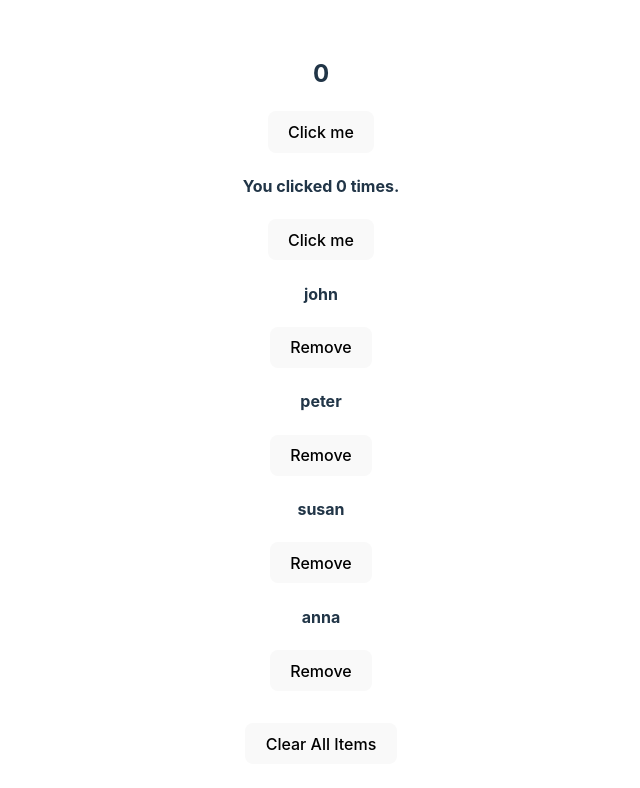
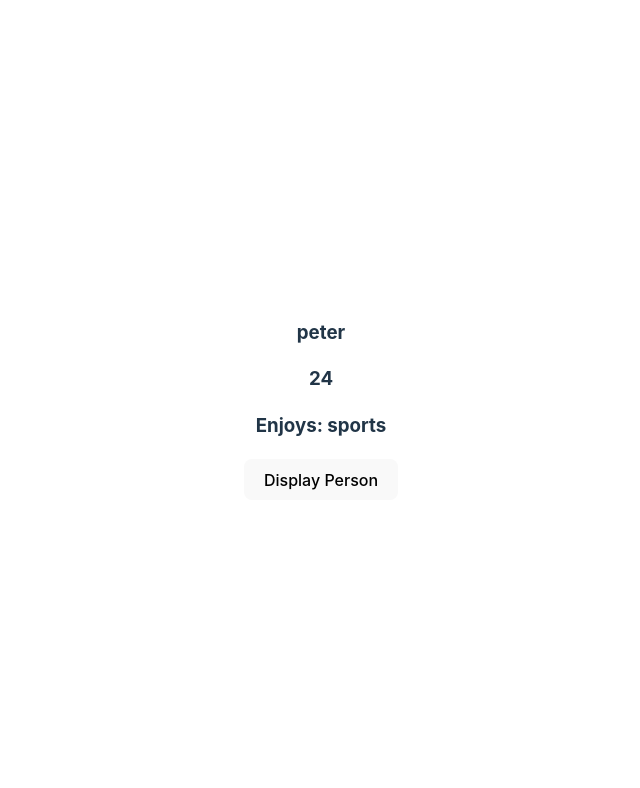
Before and after one commit to saquibe/react-with-vite, a React (Vite) app in the folder vite-project/: page / in a window 1280 px wide. Shown: the top 788 px of the page, without its empty margins (319-959 px from the left). Built offline with nearby package versions, Linux system fonts and the light colour scheme.

Commit message:
add UseStateObject component and update App to use it

```diff
--- /dev/null
+++ b/vite-project/src/01-useState/04-useState-object.jsx
@@ -0,0 +1,25 @@
+import { useState } from "react";
+
+function UseStateObject() {
+  const [name, setName] = useState("peter");
+  const [age, setAge] = useState(24);
+  const [hobby, setHobby] = useState("sports");
+
+  const displayPerson = () => {
+    setName("john");
+    setAge(30);
+    setHobby("reading");
+  };
+  return (
+    <div>
+      <h3>{name}</h3>
+      <h3>{age}</h3>
+      <h3>Enjoys: {hobby}</h3>
+      <button className="btn" onClick={displayPerson}>
+        Display Person
+      </button>
+    </div>
+  );
+}
+
+export default UseStateObject;
--- a/vite-project/src/App.jsx
+++ b/vite-project/src/App.jsx
@@ -1,14 +1,16 @@
 import "./App.css";
-import ErrorExample from "./01-useState/01-error-example";
-import UseStateBasics from "./01-useState/02-useState-basics";
-import UseStateArray from "./01-useState/03-useState-array";
+// import ErrorExample from "./01-useState/01-error-example";
+// import UseStateBasics from "./01-useState/02-useState-basics";
+// import UseStateArray from "./01-useState/03-useState-array";
+import UseStateObject from "./01-useState/04-useState-object";
 
 function App() {
   return (
     <div className="container">
-      <ErrorExample />
-      <UseStateBasics />
-      <UseStateArray />
+      {/* <ErrorExample /> */}
+      {/* <UseStateBasics /> */}
+      {/* <UseStateArray /> */}
+      <UseStateObject />
     </div>
   );
 }
```
